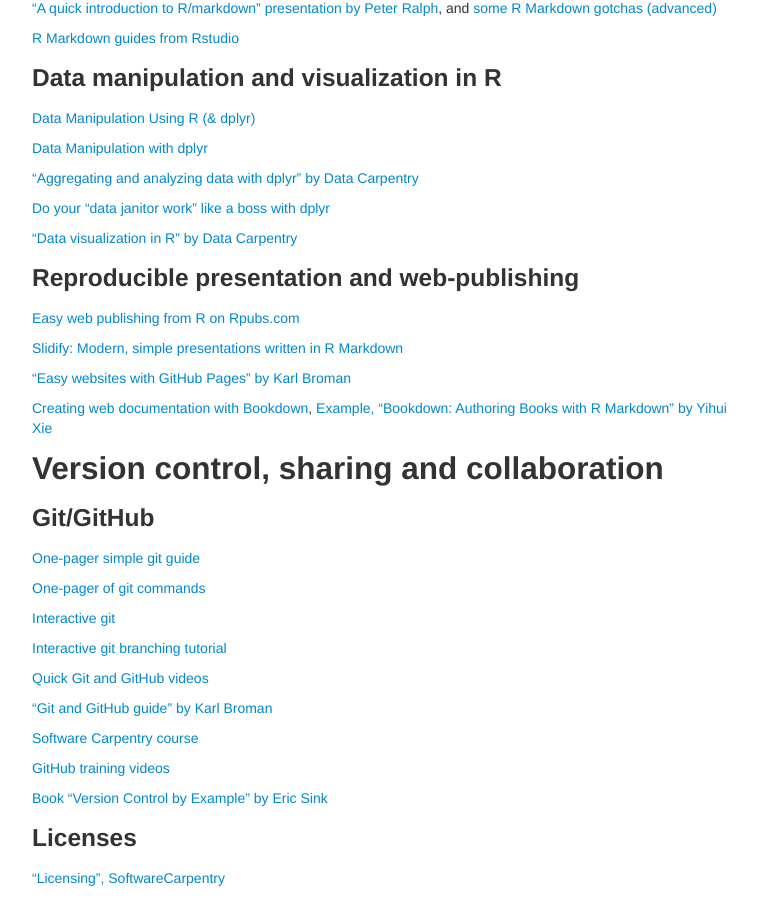
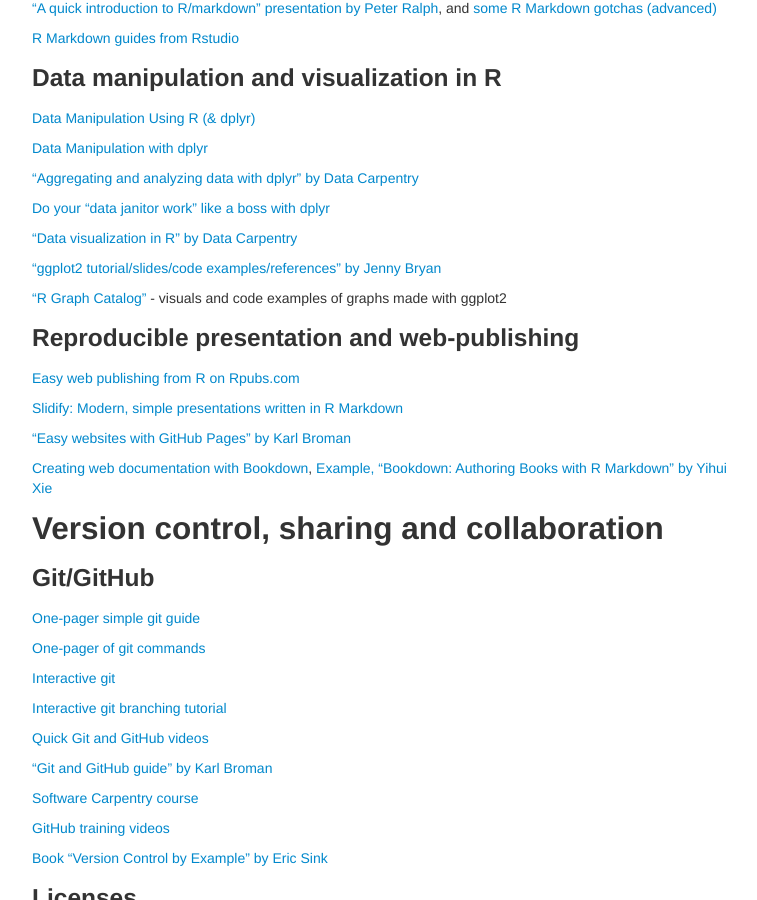
Before and after one commit to mdozmorov/BIOS692, a Jekyll site: the page built from pages/references.md, in a window 1280 px wide and 900 px high, scrolled down 1904 px. Shown: the whole window, without its empty margins (258-1015 px from the left). Built offline with Jekyll 4.4.1, drawn with Linux system fonts in a browser that asks for light colours.

Commit message:
Add two ggplot2 links to Jenny Bryan material

```diff
--- a/pages/references.md
+++ b/pages/references.md
@@ -112,6 +112,10 @@ title: References, "Reproducible research tools" course, BIOS 692
 
 ["Data visualization in R" by Data Carpentry](http://www.datacarpentry.org/R-genomics/05-data-visualization.html)
 
+["ggplot2 tutorial/slides/code examples/references" by Jenny Bryan](https://github.com/jennybc/ggplot2-tutorial)
+
+["R Graph Catalog"](http://shiny.stat.ubc.ca/r-graph-catalog/) - visuals and code examples of graphs made with ggplot2
+
 ### Reproducible presentation and web-publishing {#publishing}
 
 [Easy web publishing from R on Rpubs.com](http://rpubs.com/)
```
